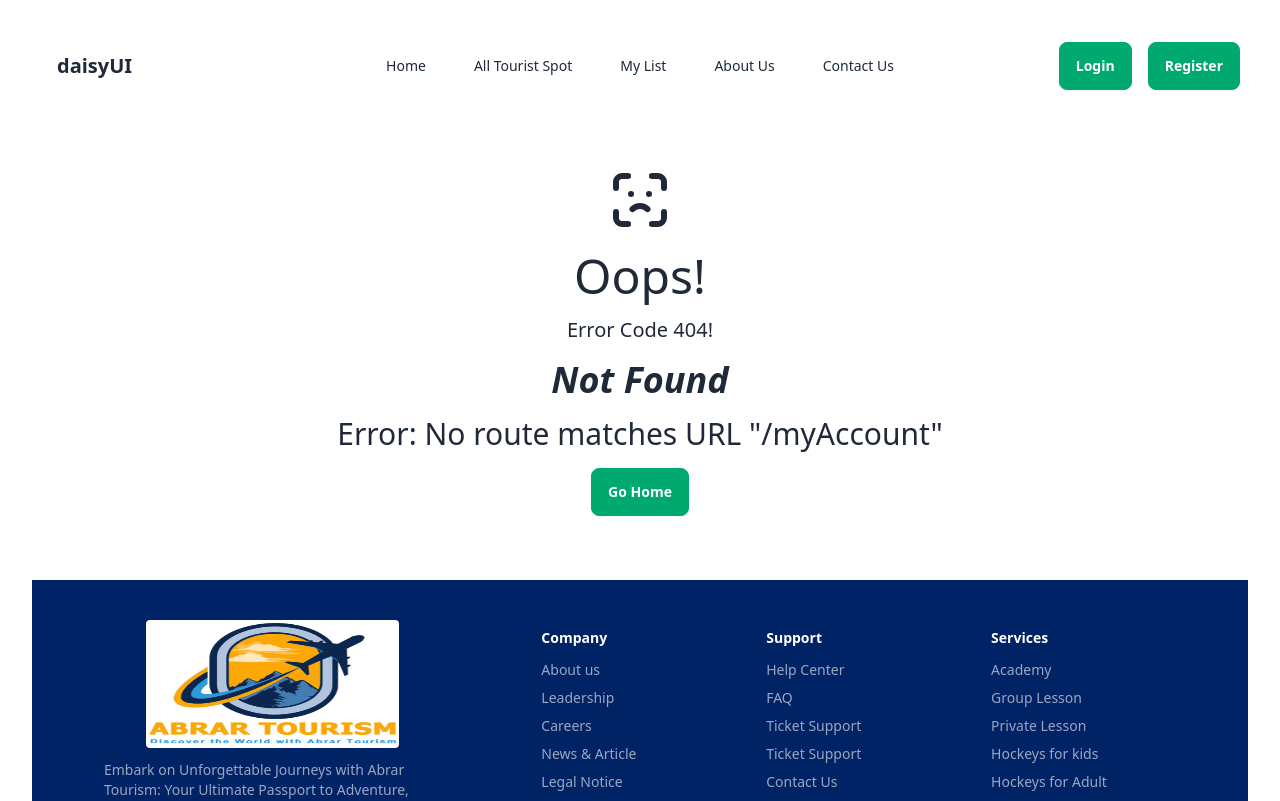
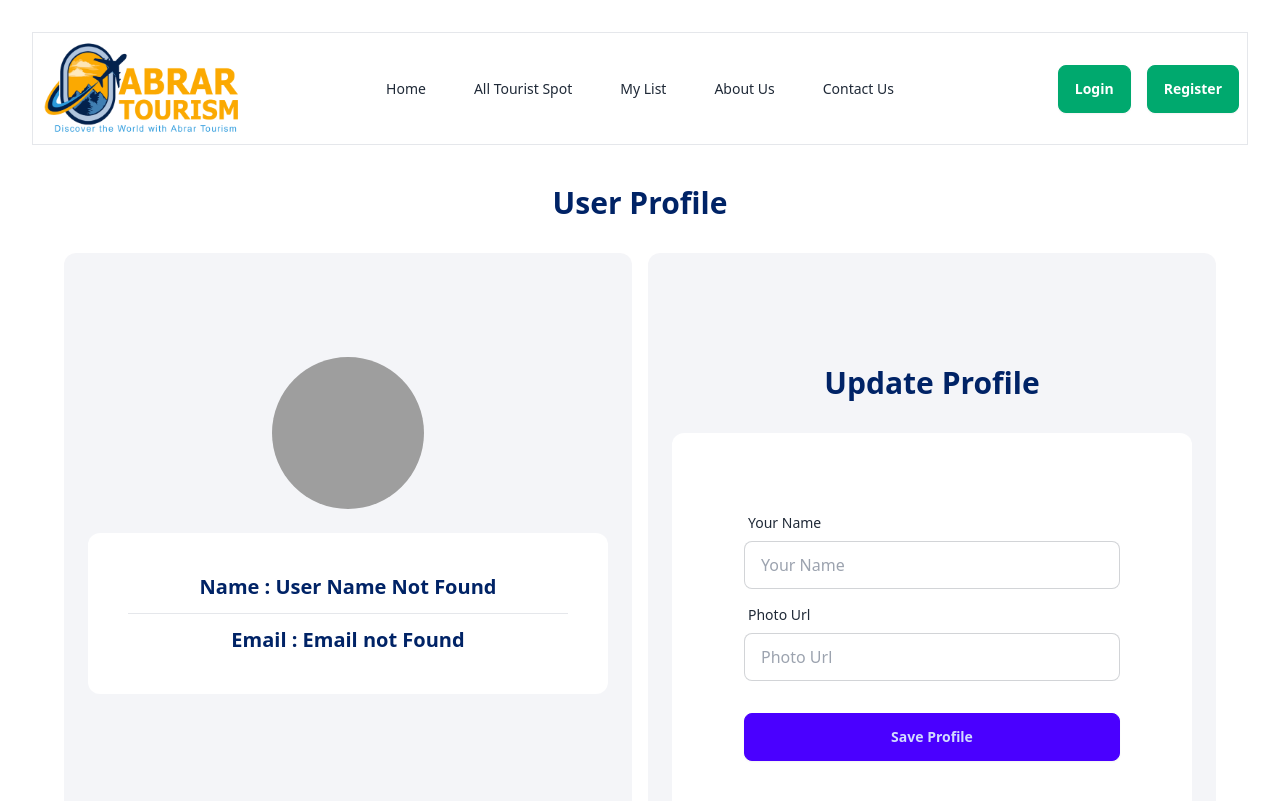
Before and after one commit to Abrarulctg/abrar-tourism-client, a React (Vite) app: page /myAccount in a window 1280 px wide. Shown: the top 801 px of the page. Built offline with nearby package versions, Linux system fonts and the light colour scheme; no server answers; grey boxes are pictures that could not be loaded.

Commit message:
Added My Account Pag

```diff
--- a/src/components/Header/Header.jsx
+++ b/src/components/Header/Header.jsx
@@ -4,6 +4,7 @@ import { Link, NavLink } from 'react-router-dom';
 import './Header.css';
 import { useContext } from 'react';
 import { AuthContext } from '../AuthProvider/AuthProvider';
+import mainLogo from '../../assets/about-page-logo.png';
 
 const Header = () => {
     const { user, logOut } = useContext(AuthContext);
@@ -23,7 +24,7 @@ const Header = () => {
     </>
     return (
         <div>
-            <div className="navbar bg-base-100">
+            <div className="navbar bg-base-100 border">
                 <div className="navbar-start">
                     <div className="dropdown">
                         <div tabIndex={0} role="button" className="btn btn-ghost lg:hidden">
@@ -33,7 +34,7 @@ const Header = () => {
                             {navLinks}
                         </ul>
                     </div>
-                    <a className="btn btn-ghost text-xl">daisyUI</a>
+                    <img className='w-[200px]' src={mainLogo} alt="" />
                 </div>
                 <div className="navbar-center hidden lg:flex">
                     <ul className="menu menu-horizontal px-1">
@@ -45,13 +46,14 @@ const Header = () => {
                         <div>
                             <a id="clickable">
                                 <div className='w-10 h-10'>
-                                    <img className='rounded-full w-14 h-14 mr-2 bg-white p-1' src={user.photoURL} alt="" />
+                                    <img className='rounded-full w-16 h-14 mr-2 bg-white p-1' src={user.photoURL} alt="" />
                                 </div>
                             </a>
                             {/* bg-[#AFC4DD] */}
                             <Tooltip className='' anchorSelect="#clickable" clickable>
                                 <div className='flex flex-col'>
                                     <p className='mb-3 bg-[#AFC4DD] text-[#ff9123] font-bold p-3 rounded-xl'>{user.displayName}</p>
+                                    <Link to="/myAccount"><button className='mb-3 bg-[#AFC4DD] text-[#000] p-3 rounded-xl'>My Account</button></Link>
                                     <button onClick={handleSignOut} className='mb-3 bg-[#AFC4DD] text-[#000] p-3 rounded-xl'>Logout</button>
                                 </div>
                             </Tooltip>
--- a/src/components/Login/Login.jsx
+++ b/src/components/Login/Login.jsx
@@ -88,7 +88,6 @@ const Login = () => {
     }
 
 
-
     //Facebook Sign in
     const handleFacebookLogin = () => {
         signInWithFacebook()
--- /dev/null
+++ b/src/components/MyAccount/MyAccount.jsx
@@ -0,0 +1,121 @@
+import React, { useContext, useState } from 'react';
+import { Helmet } from "react-helmet";
+
+import { updateProfile } from 'firebase/auth';
+import { AuthContext } from '../AuthProvider/AuthProvider';
+
+const MyAccount = () => {
+    const { user, setUser } = useContext(AuthContext);
+    // console.log(user)
+    const [name, setName] = useState("");
+    const [photoUrl, setPhotoUrl] = useState("")
+
+    const handleNameChange = e => {
+        // e.preventDefault();
+        setName(e.target.value);
+    }
+    const handlePhotoChange = e => {
+        setPhotoUrl(e.target.value);
+    }
+
+    const successToast = () => toast.success('Congrats! Account updated Successfully!', {
+        position: "top-right",
+        autoClose: 5000,
+        hideProgressBar: false,
+        closeOnClick: true,
+        pauseOnHover: true,
+        draggable: true,
+        progress: undefined,
+        theme: "colored",
+        transition: Bounce,
+    });
+    const errorToast = (errorMessage) => toast.error(errorMessage, {
+        position: "top-right",
+        autoClose: 5000,
+        hideProgressBar: false,
+        closeOnClick: true,
+        pauseOnHover: true,
+        draggable: true,
+        progress: undefined,
+        theme: "colored",
+        transition: Bounce,
+    });
+
+    //updating profile
+    const handleUpdate = e => {
+        e.preventDefault();
+        // const form = new FormData();
+        // const name = form.get('name');
+        // const photo = form.get('photo');
+        console.log(name, photoUrl);
+        updateProfile(user, {
+            displayName: name, photoURL: photoUrl
+        })
+            .then(() => {
+                setUser({ ...user, displayName: name, photoURL: photoUrl })
+                successToast();
+            })
+            .catch(error => errorToast(error.message))
+    }
+    return (
+        <div>
+            <Helmet>
+                <title>Abrar Estate | User Profile</title>
+                <meta name="description" content="Helmet application" />
+            </Helmet>
+            <div className='max-w-6xl mx-auto '>
+                <h1 className="text-3xl text-center text-[#002366] font-bold mt-10">User Profile</h1>
+
+                <div className='flex flex-col lg:flex-row gap-4'>
+                    <div className='w-full md:w-full lg:w-2/4 md:mx-2 lg:mx-auto rounded-xl my-8 p-6 lg:py-20 bg-[#0024660b]' data-aos="fade-left" data-aos-anchor="#example-anchor" data-aos-offset="500"
+                        data-aos-duration="1000">
+                        <div className=' items-center'>
+                            <img className='w-[200px] h-[200px] mx-auto rounded-full p-6' src={user?.photoURL || "https://i.ibb.co/XX4DwkF/default-user.webps"} alt="" />
+                            <div className='w-full space-y-3 bg-white p-10 rounded-xl'>
+                                <h1 className="text-xl font-semibold text-[#002366]"> Name : {user?.displayName || "User Name Not Found"}</h1>
+                                <hr />
+                                <h1 className="text-xl font-semibold text-[#002366]">Email : {user?.email || "Email not Found"}</h1>
+                                {/* <p>Account Created on: {user.metadata.creationTime}</p>
+                                <p>Last SignIn Time : {user.metadata.lastSignInTime}</p> */}
+
+                            </div>
+                        </div>
+                    </div>
+
+
+                    {/* //Update profile  */}
+                    <div className='w-full md:w-full lg:w-2/4 md:mx-2 lg:mx-auto rounded-xl my-8 p-6 lg:py-20 bg-[#0024660b]'>
+                        <h1 className="text-3xl text-center text-[#002366] font-bold my-8">Update Profile</h1>
+
+                        <div className=' items-center'>
+                            <div className='w-full lg:w-full space-y-3 bg-white p-10 rounded-xl' data-aos="flip-left" data-aos-anchor="#example-anchor" data-aos-offset="500"
+                                data-aos-duration="3000" >
+                                <form onSubmit={handleUpdate} className="card-body">
+                                    <div className="form-control">
+                                        <label className="label">
+                                            <span className="label-text">Your Name</span>
+                                        </label>
+                                        <input type="text" name="name" placeholder="Your Name" className="input input-bordered" value={name} onChange={handleNameChange} />
+                                    </div>
+                                    <div className="form-control">
+                                        <label className="label">
+                                            <span className="label-text">Photo Url</span>
+                                        </label>
+                                        <input type="text" name="photo" placeholder="Photo Url" className="input input-bordered" value={photoUrl} onChange={handlePhotoChange} />
+                                    </div>
+
+                                    <div className="form-control mt-6">
+                                        <input className='btn btn-primary' type="submit" value="Save Profile" />
+                                    </div>
+                                </form>
+
+                            </div>
+                        </div>
+                    </div>
+                </div>
+            </div>
+        </div>
+    );
+};
+
+export default MyAccount;
--- a/src/main.jsx
+++ b/src/main.jsx
@@ -16,6 +16,7 @@ import ContactUs from './components/Contact/Contact.jsx';
 import Login from './components/Login/Login.jsx';
 import Register from './components/Register/Register.jsx';
 import AuthProvider from './components/AuthProvider/AuthProvider.jsx';
+import MyAccount from './components/MyAccount/MyAccount.jsx';
 
 
 const router = createBrowserRouter([
@@ -52,6 +53,10 @@ const router = createBrowserRouter([
         path: "/register",
         element: <Register></Register>
       },
+      {
+        path: "/myAccount",
+        element: <MyAccount></MyAccount>
+      },
     ]
   },
 ]);
```
